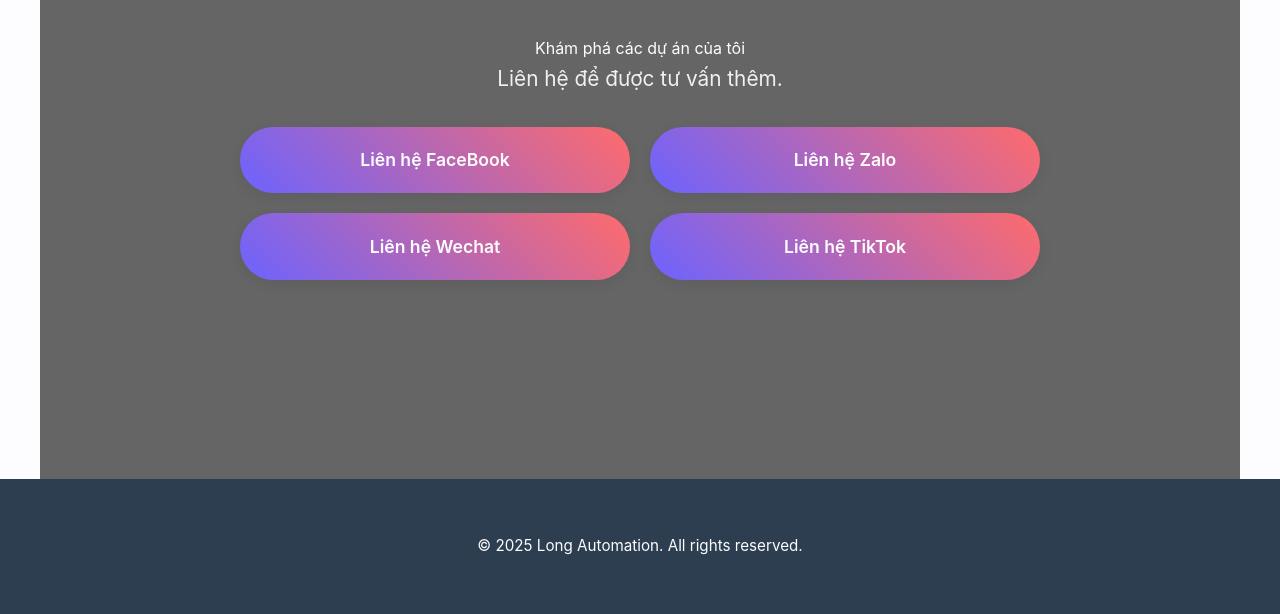
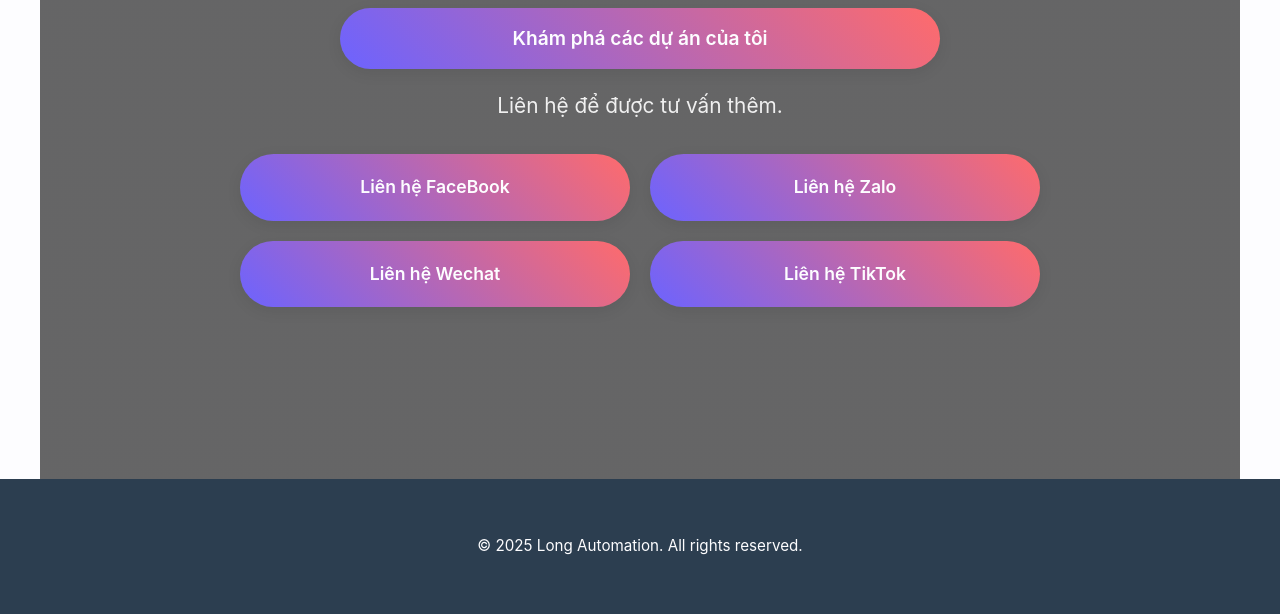
Before and after one commit to tranlong98/automation, a plain HTML site: page index.html in a window 1280 px wide. Shown: the part 321-935 px from the top of the page. Drawn offline with Linux system fonts and the light colour scheme; files whose address does not match are found by name.

Commit message:
Update index.html

```diff
--- a/index.html
+++ b/index.html
@@ -26,8 +26,10 @@
             <div class="hero-content">
                 <h1>Hỗ trợ đồ án sinh viên </h1>
                 <p>Điện công nghiệp, Tự động hóa, IoT</p>
-                <div class="cta-main-container>
-                    <a href="pages/projects.html" class="cta-button cta-main">Khám phá các dự án của tôi</a>
+                <div class="cta-main-container">
+                    <a href="pages/projects.html" class="cta-button cta-main">
+                    Khám phá các dự án của tôi
+                </a>
                 </div>
                 <p>Liên hệ để được tư vấn thêm.</p>
                 <div class="cta-container">
```
